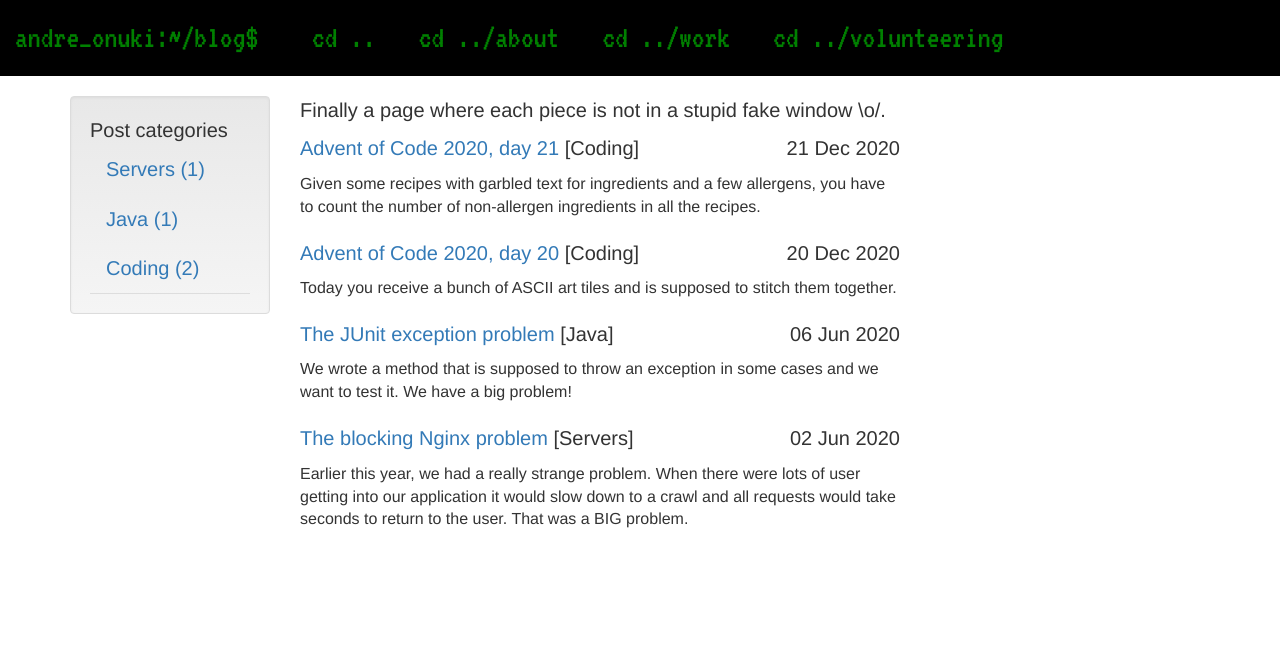
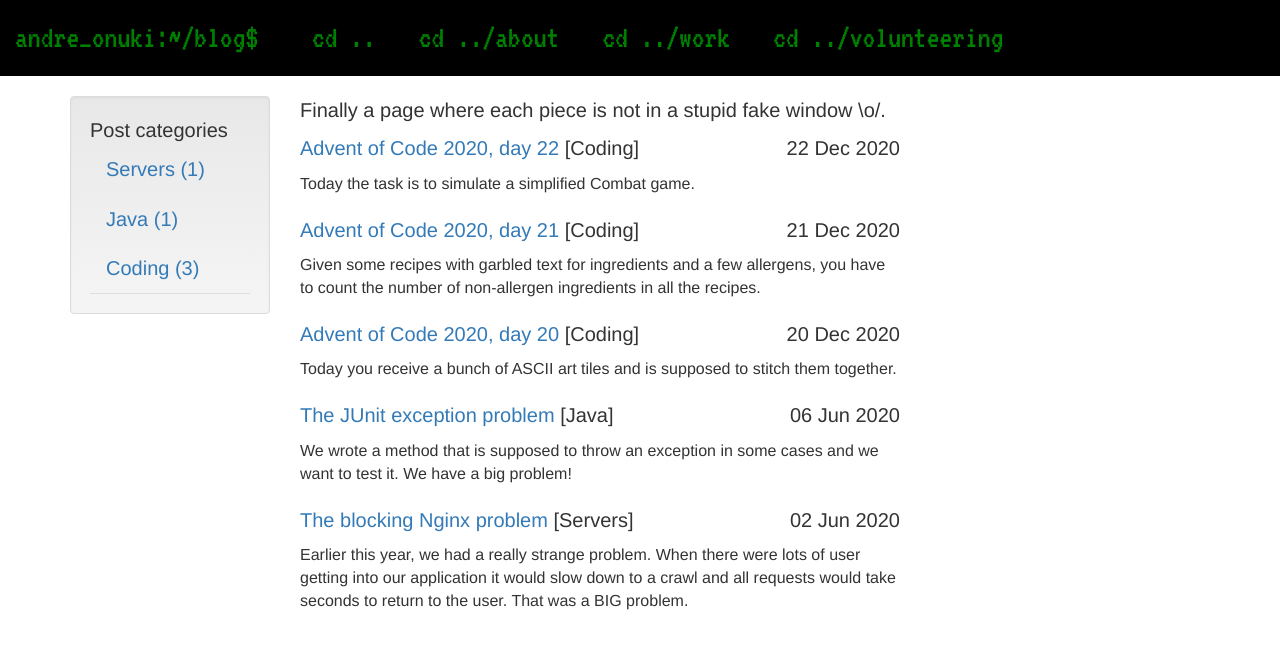
Before and after one commit to meiao/meiao.github.io, a Jekyll site: the page built from blog/index.md, in a window 1280 px wide. Shown: the top 649 px of the page. Built offline with Jekyll 4.4.1, drawn with Linux system fonts in a browser that asks for light colours; nearby versions of some CDN libraries; some of the changed lines change nothing that is shown.

Commit message:
Advent of code 2020 day 22

```diff
--- a/_includes/head.html
+++ b/_includes/head.html
@@ -5,7 +5,7 @@
 
     <title>{% if page.title %}{{ page.title }}{% else %}{{ site.title }}{% endif %}</title>
     <meta name="description" content="{{ site.description }}">
-
+    <link rel="icon" type="image/png" sizes="32x32" href="/images/favicon.ico">
     <link rel="stylesheet" href="{{ "/css/main.css" | prepend: site.baseurl }}">
     <link rel="canonical" href="{{ page.url | replace:'index.html','' | prepend: site.baseurl | prepend: site.url }}">
 
--- /dev/null
+++ b/_posts/2020-12-22-advent-of-code-2020-day-22.md
@@ -0,0 +1,25 @@
+---
+layout: post
+title:  "Advent of Code 2020, day 22"
+category: coding
+tag: Advent of Code
+---
+
+Today the task is to simulate a simplified Combat game.
+
+## Part 1
+
+As input you receive the hands for each player. This was pretty straight forward.
+
+No fancy algorithm, just a simple simulation.
+
+Code ran in 61ms.
+
+
+## Part 2
+
+Part 2 got a little more complicated as the game becomes recursive. When both players draw cards whose numbers are less than the number of cards left in their hands, then they start a new game with a new deck consisting of the number each one draw of cards.
+
+Again, nothing fancy, just some complex simulation.
+
+Code ran in 20s. Maybe adding memoization would help.
```
Also changed, not shown: images/favicon.ico (added).
